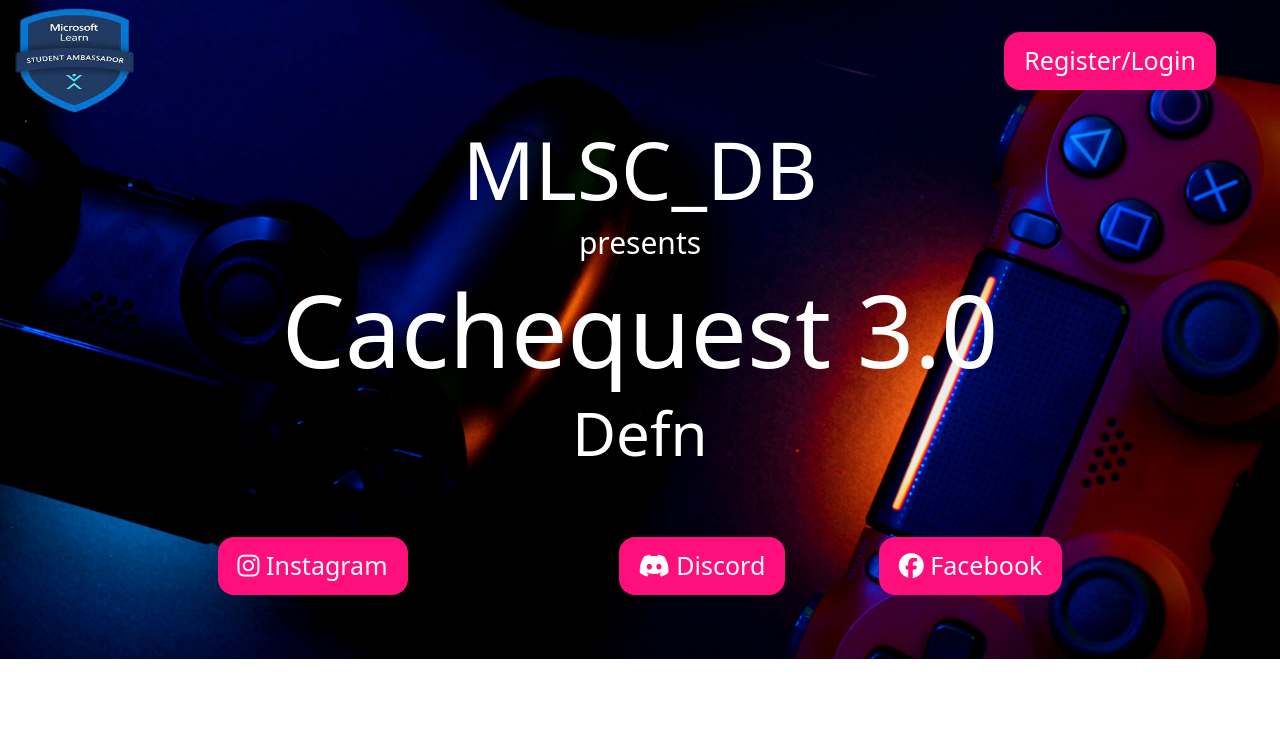
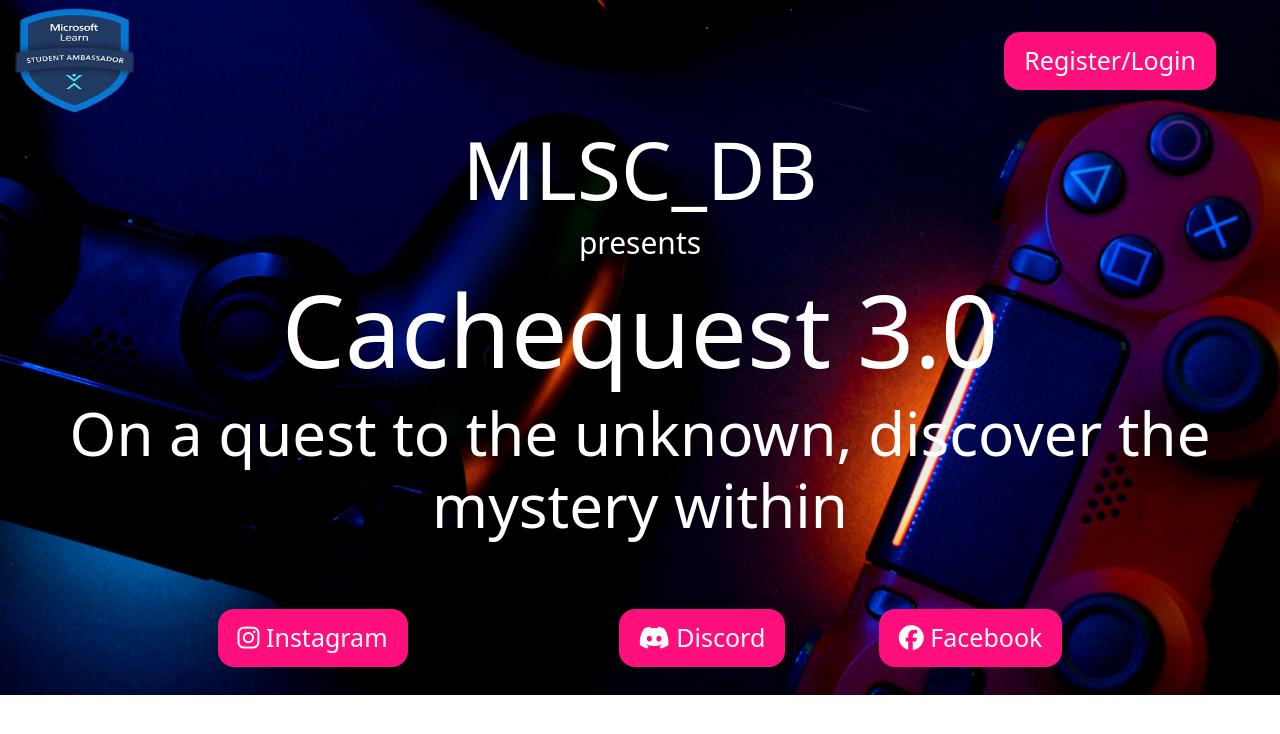
Before and after one commit to IkjotSingh221/MLSC-homepage, a plain HTML site: page index.html in a window 1280 px wide. Drawn offline with nearby package versions, Linux system fonts and the light colour scheme.

Commit message:
Update index.html

```diff
--- a/index.html
+++ b/index.html
@@ -27,7 +27,7 @@
   <h2 class="head2">MLSC_DB </h2>
   <h4 class="head4">presents</h4>
   <h1 class="head1">Cachequest 3.0</h1>
-  <h3 class="head3">Defn</h3>
+  <h3 class="head3">On a quest to the unknown, discover the mystery within</h3>
 
 
 
```
